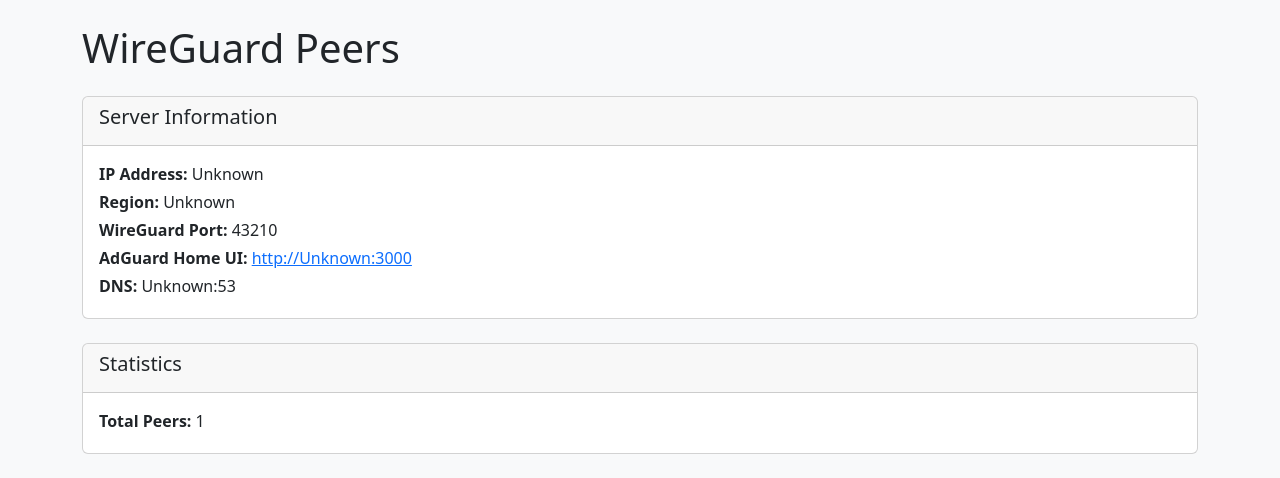
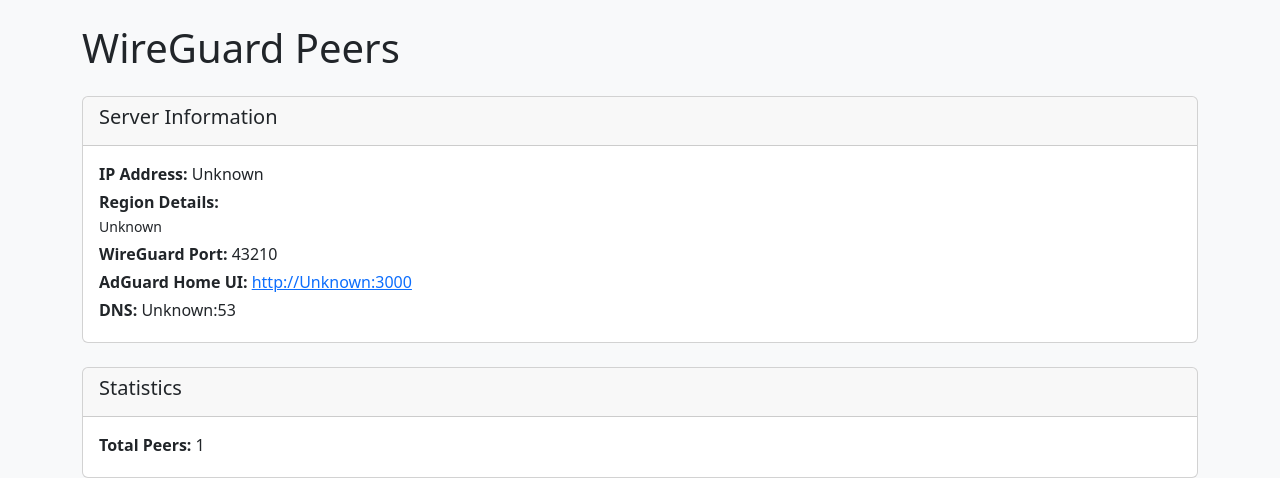
Before and after one commit to caynetic/cayvpn, a Flask app: page / in a window 1280 px wide. Shown: the part 148-626 px from the top of the page. Run offline with Flask 3, Linux system fonts and the light colour scheme; the visitor is signed in with stand-in values (Sample User, id 1); tables that the repository leaves empty hold one stand-in row (values such as "Sample post"); parts of the project's set-up code (start-up, migrations or seed data) failed here and were passed over.

Commit message:
Add detailed region information display with IP, hostname, ASN, ISP, location data

```diff
--- a/app.py
+++ b/app.py
@@ -42,47 +42,90 @@ try:
     print(f"Detected IP: {SERVER_IP}")
 
     if SERVER_IP and SERVER_IP != 'Unknown':
-        # Get region using multiple services
-        region_services = [
-            f'https://ipinfo.io/{SERVER_IP}/json',
-            f'https://ipapi.co/{SERVER_IP}/json',
-            f'https://api.ip.sb/jsonip?ip={SERVER_IP}'
-        ]
+        # Get detailed region info using ipinfo.io
+        try:
+            print(f"Getting detailed info for IP: {SERVER_IP}")
+            region_result = subprocess.run(['curl', '-s', '--max-time', '10', f'https://ipinfo.io/{SERVER_IP}/json'], capture_output=True, text=True)
+            region_data = region_result.stdout.strip()
+            print(f"Region response length: {len(region_data)}")
 
-        for service in region_services:
-            try:
-                print(f"Trying region service: {service}")
-                region_result = subprocess.run(['curl', '-s', '--max-time', '10', service], capture_output=True, text=True)
-                region_data = region_result.stdout.strip()
-                print(f"Region response: {region_data[:200]}...")
+            if region_data and region_data != 'null' and len(region_data) > 10:
+                import json
+                region_json = json.loads(region_data)
+                print(f"Parsed JSON keys: {list(region_json.keys())}")
 
-                if region_data and region_data != 'null' and len(region_data) > 10:
-                    import json
-                    region_json = json.loads(region_data)
+                # Build detailed region string
+                details = []
 
-                    # Handle different API response formats
-                    if 'city' in region_json and region_json.get('city'):
-                        city = region_json['city']
-                        country = region_json.get('country', region_json.get('country_name', 'Unknown'))
-                        SERVER_REGION = f"{city}, {country}"
-                        print(f"Region detected: {SERVER_REGION}")
-                        break
-                    elif 'region' in region_json and region_json.get('region'):
-                        region_name = region_json['region']
-                        country = region_json.get('country', region_json.get('country_name', 'Unknown'))
-                        SERVER_REGION = f"{region_name}, {country}"
-                        print(f"Region detected: {SERVER_REGION}")
-                        break
-                    elif 'country' in region_json and region_json.get('country'):
-                        SERVER_REGION = region_json['country']
-                        print(f"Country detected: {SERVER_REGION}")
-                        break
-            except Exception as e:
-                print(f"Region service {service} failed: {e}")
-                continue
+                if 'ip' in region_json:
+                    details.append(f"IP: {region_json['ip']}")
 
-        if SERVER_REGION == "Unknown":
-            print("All region detection services failed")
+                if 'hostname' in region_json and region_json['hostname']:
+                    details.append(f"Hostname: {region_json['hostname']}")
+
+                if 'org' in region_json and region_json['org']:
+                    # Parse ASN and ISP from org field like "AS14061 DigitalOcean, LLC"
+                    org_parts = region_json['org'].split(' ', 1)
+                    if len(org_parts) == 2:
+                        asn = org_parts[0].replace('AS', '')
+                        isp = org_parts[1]
+                        details.append(f"ASN: {asn}")
+                        details.append(f"ISP: {isp}")
+
+                if 'country' in region_json and region_json['country']:
+                    details.append(f"Country: {region_json['country']}")
+
+                if 'region' in region_json and region_json['region']:
+                    details.append(f"State/Region: {region_json['region']}")
+
+                if 'city' in region_json and region_json['city']:
+                    details.append(f"City: {region_json['city']}")
+
+                if 'loc' in region_json and region_json['loc']:
+                    # Parse latitude and longitude
+                    lat, lon = region_json['loc'].split(',')
+                    lat_float = float(lat)
+                    lon_float = float(lon)
+
+                    # Convert to degrees/minutes/seconds
+                    def decimal_to_dms(decimal, is_lat=True):
+                        direction = 'N' if is_lat and decimal >= 0 else 'S' if is_lat else 'E' if decimal >= 0 else 'W'
+                        decimal = abs(decimal)
+                        degrees = int(decimal)
+                        minutes = int((decimal - degrees) * 60)
+                        seconds = (decimal - degrees - minutes/60) * 3600
+                        return f"{degrees}° {minutes}' {seconds:.2f}\" {direction}"
+
+                    lat_dms = decimal_to_dms(lat_float, True)
+                    lon_dms = decimal_to_dms(lon_float, False)
+
+                    details.append(f"Latitude: {lat_float} ({lat_dms})")
+                    details.append(f"Longitude: {lon_float} ({lon_dms})")
+
+                if details:
+                    SERVER_REGION = '\n'.join(details)
+                    print(f"Region details collected: {len(details)} fields")
+                else:
+                    SERVER_REGION = "Unknown"
+                    print("No region details found in response")
+            else:
+                print(f"Invalid region response: {region_data[:100]}")
+        except Exception as e:
+            print(f"Region detection failed: {e}")
+            SERVER_REGION = "Unknown"
+except Exception as e:
+    print(f"IP detection failed: {e}")
+    # Fallback to local IP detection
+    import socket
+    try:
+        s = socket.socket(socket.AF_INET, socket.SOCK_DGRAM)
+        s.connect(("8.8.8.8", 80))
+        SERVER_IP = s.getsockname()[0]
+        s.close()
+        SERVER_REGION = "Local Network"
+    except:
+        SERVER_IP = "127.0.0.1"
+        SERVER_REGION = "Localhost"
 except Exception as e:
     print(f"IP detection failed: {e}")
     # Fallback to local IP detection
--- a/templates/index.html
+++ b/templates/index.html
@@ -14,7 +14,10 @@
       </div>
         <div class="card-body">
           <p class="mb-1"><strong>IP Address:</strong> {{ server_ip }}</p>
-        <p class="mb-1"><strong>Region:</strong> {{ server_region }}</p>
+          <div class="mb-1">
+            <strong>Region Details:</strong><br>
+            <small style="white-space: pre-line;">{{ server_region }}</small>
+          </div>
           <p class="mb-1"><strong>WireGuard Port:</strong> 43210</p>
           <p class="mb-1"><strong>AdGuard Home UI:</strong> <a href="http://{{ server_ip }}:3000" target="_blank">http://{{ server_ip }}:3000</a></p>
           <p class="mb-1"><strong>DNS:</strong> {{ server_ip }}:53</p>
```
Lines whose indentation alone changed are shown as unchanged.
